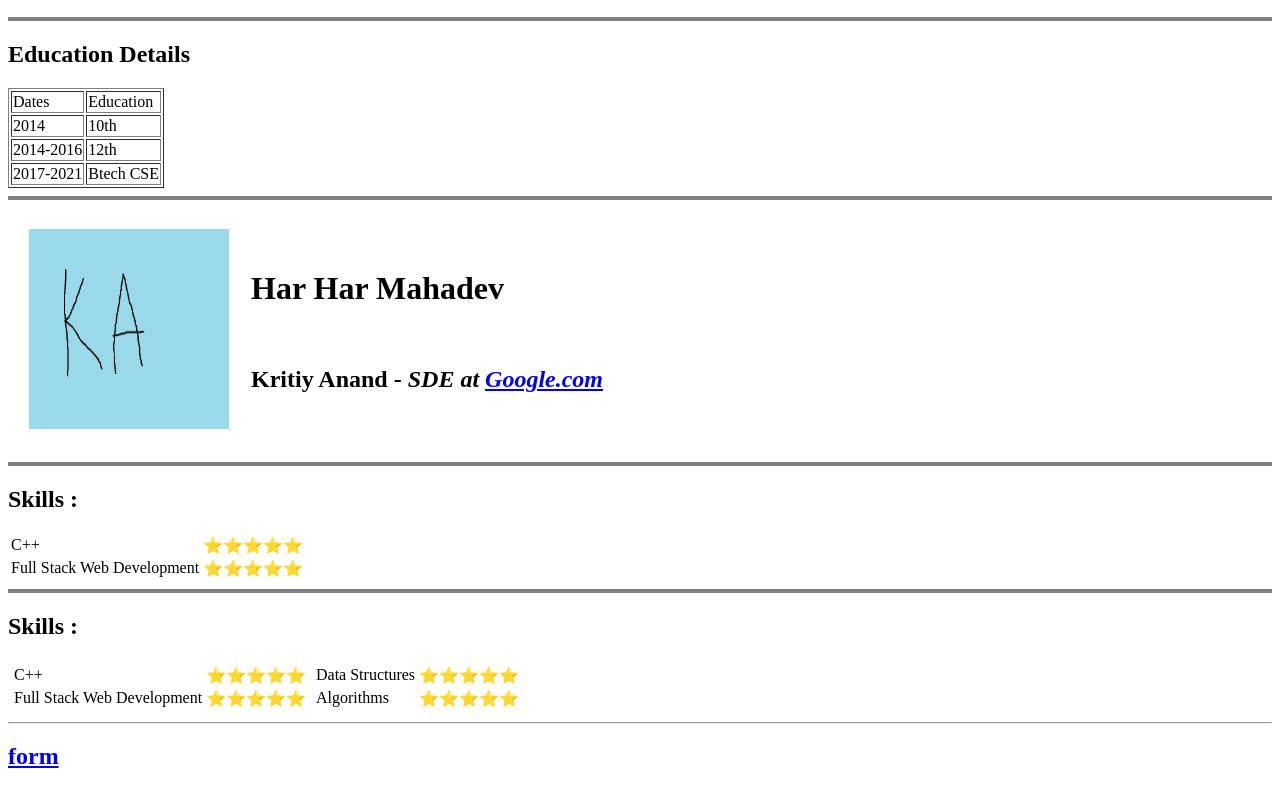
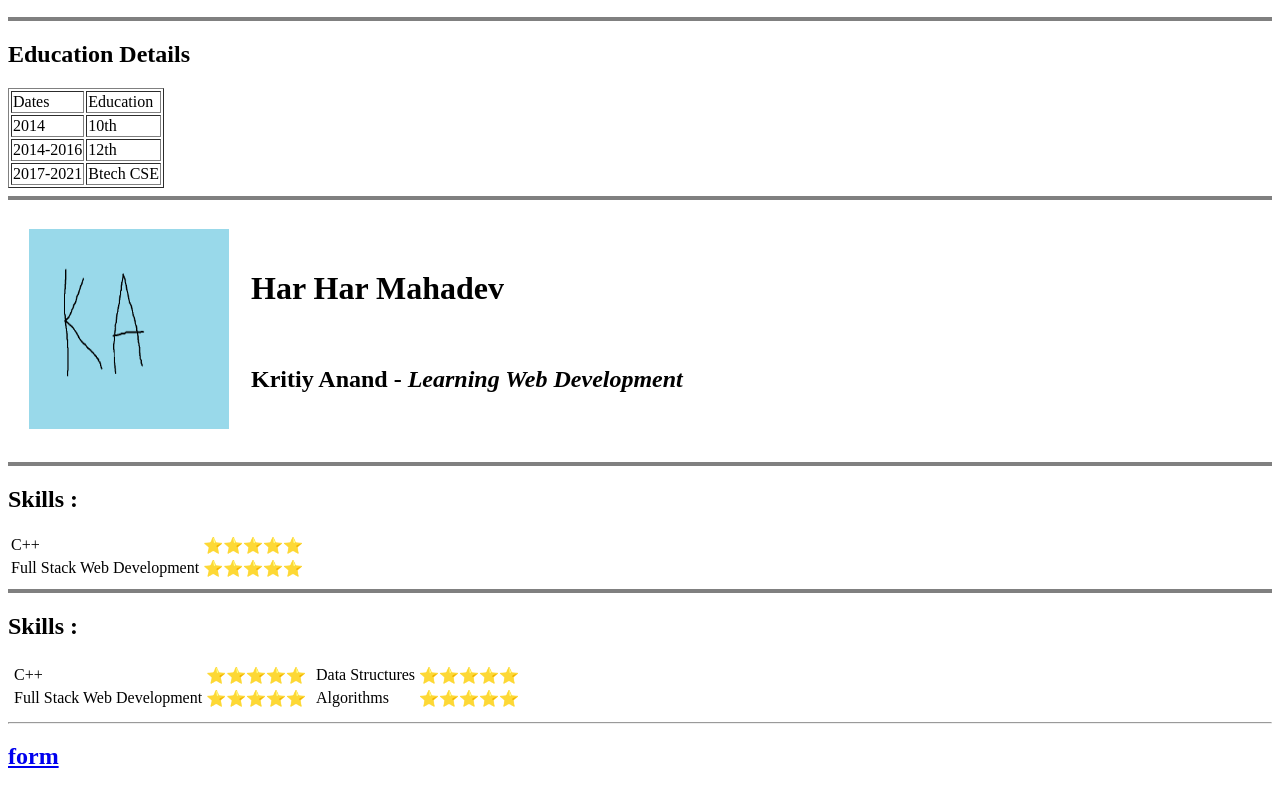
Before and after one commit to kritiy18/cv, a plain HTML site: page index.html in a window 1280 px wide. Shown: the part 760-1550 px from the top of the page. Drawn offline with Linux system fonts and the light colour scheme.

Commit message:
Update index.html

```diff
--- a/index.html
+++ b/index.html
@@ -105,7 +105,7 @@
       <td><img src="img.png" alt="Mahadev profile photo" height="200" width="200"></td>
       <td>   <h1>Har Har Mahadev</h1>
       <br>
-      <h2>Kritiy Anand - <em>SDE at <a href="https://www.google.com/"><strong>Google.com</strong></a> </em></h2>      </td>
+      <h2>Kritiy Anand - <em> Learning Web Development </em></h2>  </td>
     </tr>
   </table>
 
```
